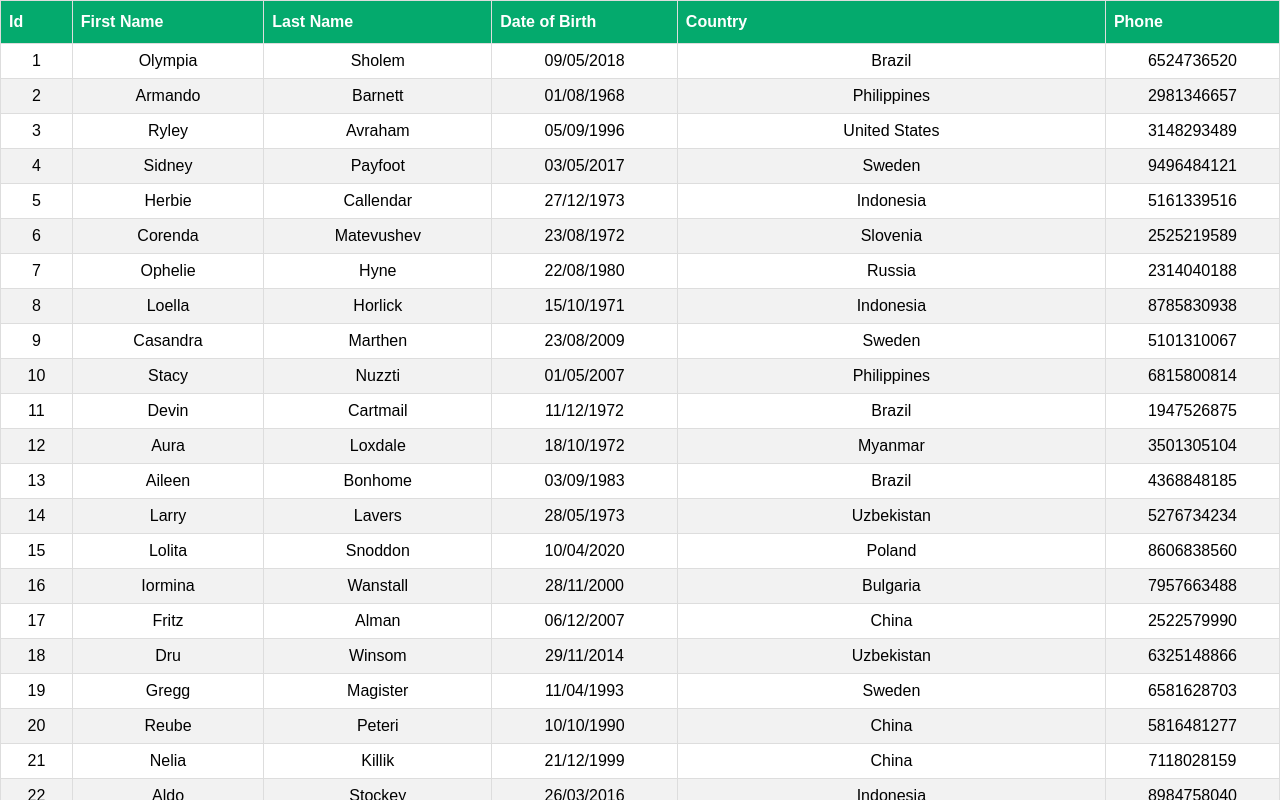
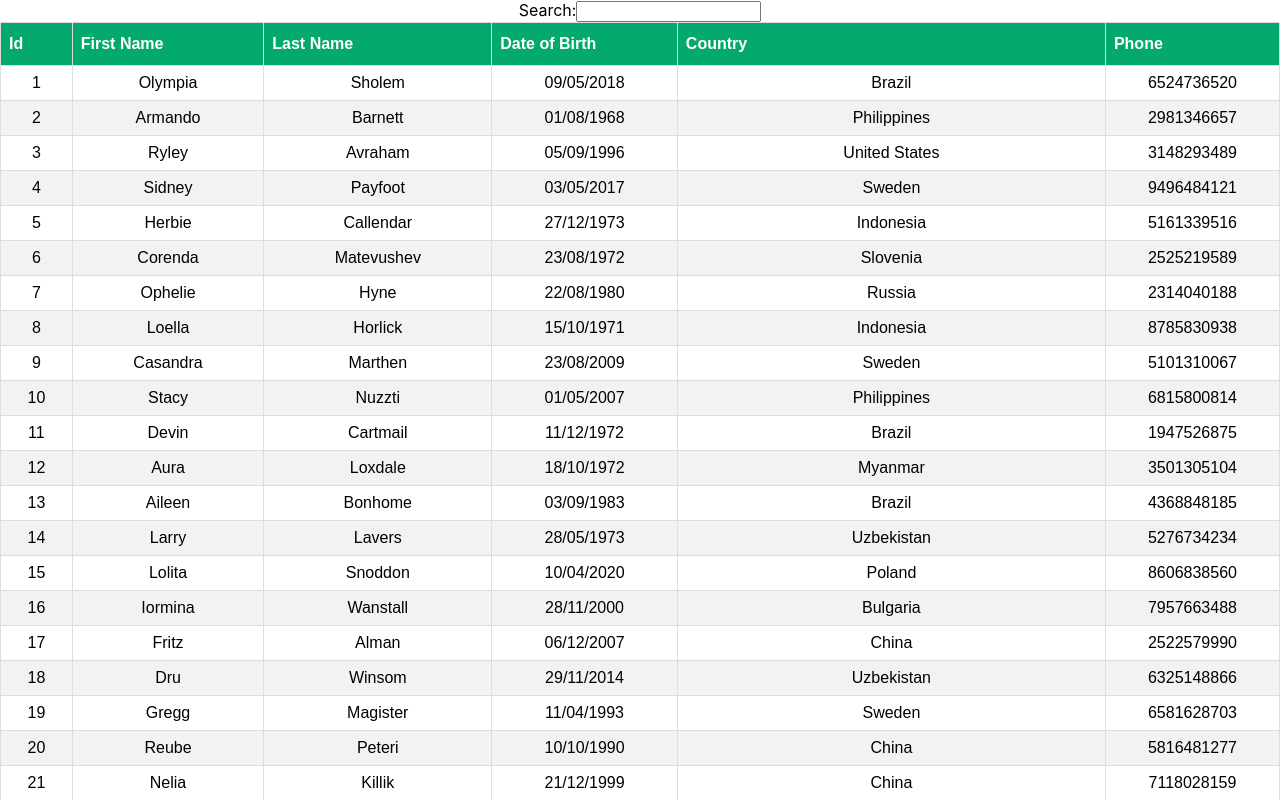
Before and after one commit to danlidennydeng/react-table-gopinav, a React (Create React App) app: page / in a window 1280 px wide. Shown: the top 800 px of the page. Built offline with nearby package versions, Linux system fonts and the light colour scheme.

Commit message:
Lesson 8, Global Filter

```diff
--- a/src/App.js
+++ b/src/App.js
@@ -1,12 +1,13 @@
 
 import './App.css';
+import FilteringTable8 from './components/FilteringTable8';
 // import BasicTable3 from './components/BasicTable3';
-import SortingTable6 from './components/SortingTable6';
+// import SortingTable6 from './components/SortingTable6';
 
 function App() {
   return (
     <div className="App">
-      <SortingTable6 />
+      <FilteringTable8 />
     </div>
   );
 }
--- /dev/null
+++ b/src/components/FilteringTable8.js
@@ -0,0 +1,78 @@
+import { useTable, useGlobalFilter } from 'react-table'
+import MOCK_DATA from './MOCK_DATA.json'
+import { COLUMNS } from './columns'
+import { useMemo } from 'react'
+import './table.css'
+import GlobalFilter from './GlobalFilter'
+
+const FilteringTable8 = () => {
+
+  const columns = useMemo(() => COLUMNS, [])
+  const data = useMemo(() => MOCK_DATA, [])
+
+  const tableInstance = useTable({
+    columns,
+    data
+  }, useGlobalFilter)
+
+  const {
+    getTableProps,
+    getTableBodyProps,
+    headerGroups,
+    footerGroups,
+    rows,
+    prepareRow,
+    state,
+    setGlobalFilter
+  } = tableInstance
+
+  const { globalFilter } = state
+
+  return (
+    <>
+    <GlobalFilter filter={globalFilter} setFilter={setGlobalFilter} />
+    <table {...getTableProps()}>
+      <thead>
+        {headerGroups.map((headerGroup) => (
+          <tr {...headerGroup.getHeaderGroupProps()}>
+            {headerGroup.headers.map((column) => (
+              <th {...column.getHeaderProps()}>{column.render('Header')}</th>
+            ))}
+
+        </tr>
+
+        ))}
+
+      </thead>
+      <tbody {...getTableBodyProps()}>
+        {rows.map((row) => {
+          prepareRow(row)
+          return (
+            <tr {...row.getRowProps()}>
+              {row.cells.map((cell) => {
+                return <td {...cell.getCellProps()}>{cell.render('Cell')}</td>
+              })}
+
+        </tr>
+          )
+        })}
+
+      </tbody>
+      <tfoot>
+        {footerGroups.map((footerGroup) => (
+          <tr {...footerGroup.getFooterGroupProps()}>
+            {footerGroup.headers.map((column) => (
+              <td {...column.getFooterProps}>{column.render('Footer')}</td>
+            ))}
+          </tr>
+        ))
+
+        }
+      </tfoot>
+    </table>
+    </>
+  )
+}
+
+
+export default FilteringTable8
--- /dev/null
+++ b/src/components/GlobalFilter.js
@@ -0,0 +1,12 @@
+import React from 'react'
+
+const GlobalFilter = ({ filter, setFilter }) => {
+  return (
+    <span>
+      Search:{''}
+      <input value={filter || ''} onChange={(e) => setFilter(e.target.value)} />
+    </span>
+  )
+}
+
+export default GlobalFilter
```
Also changed, not shown: 1 other file (tests, documents, lock files or other folders).
